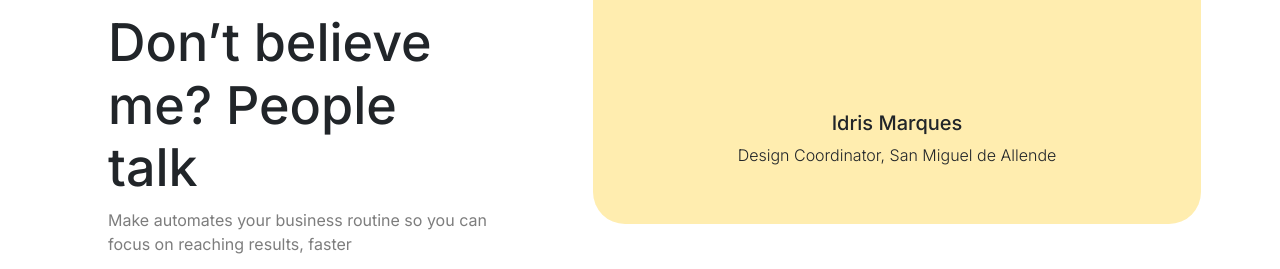
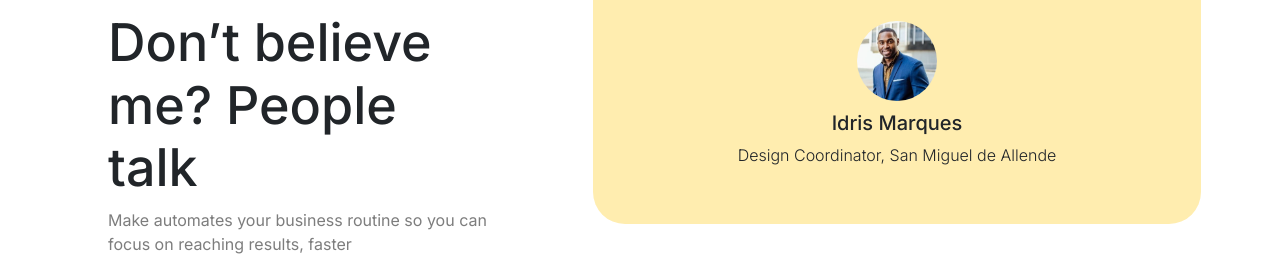
Before and after one commit to dev-vivekkr30/techyPanda, a website: page index.html in a window 1280 px wide. Shown: the part 3331-3600 px from the top of the page. Drawn offline with nearby package versions, Linux system fonts and the light colour scheme.

Commit message:
testimonial-card-img

```diff
--- a/css/style.css
+++ b/css/style.css
@@ -291,7 +291,7 @@ service-cards ends */
     padding: 10px;
 }
 .testimonial .card .card-body .user-img{
-    background-image: url('images/user-1.jpg');
+    background-image: url('../images/user-1.jpg');
     background-position: top;
     background-repeat: no-repeat;
     background-size: cover;
```
